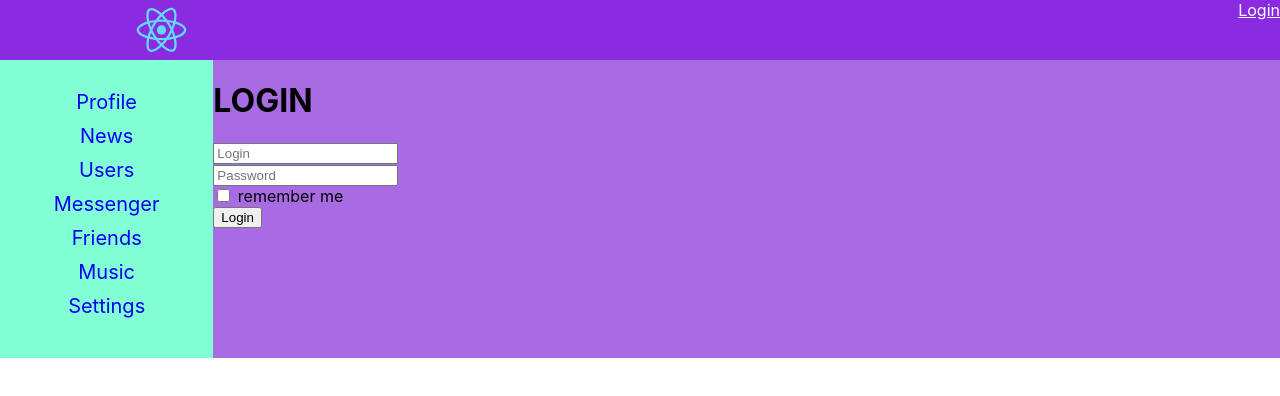
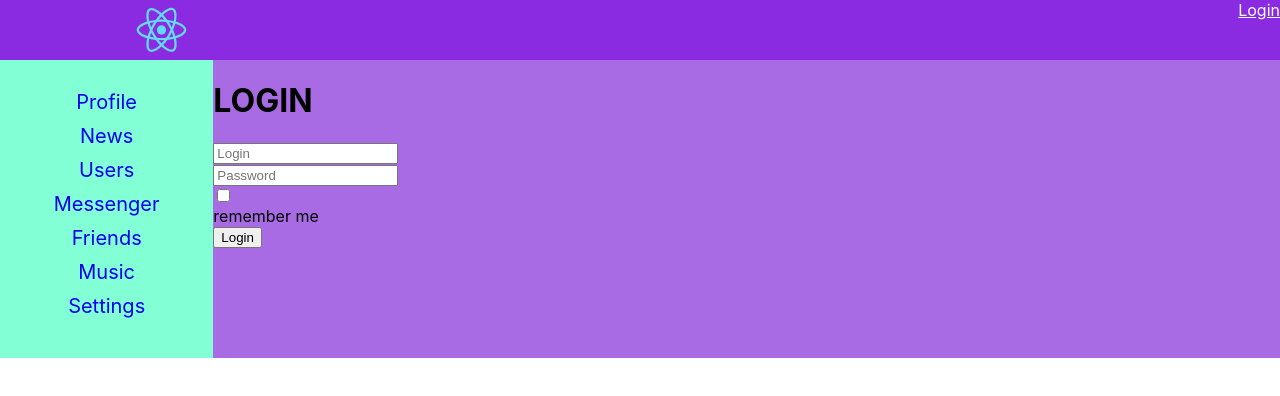
Before and after one commit to illusprite/MySocialNet, a React (Create React App) app: page /Login in a window 1280 px wide. Shown: the top 396 px of the page. Built offline with nearby package versions, Linux system fonts and the light colour scheme; no server answers.

Commit message:
l77 Validation

```diff
--- a/src/components/Login/Login.jsx
+++ b/src/components/Login/Login.jsx
@@ -1,15 +1,17 @@
 import { Field, reduxForm } from "redux-form";
+import { Input } from "../common/FormsControls/FormsControls";
+import { maxLengthCreator, required } from "../../utils/validators/validators";
 
 const LoginForm = (props) => {
    return <form onSubmit={props.handleSubmit}>
          <div>
-            <Field placeholder={"Login"} name="login" component={"input"}/>
+            <Field placeholder={"Login"} name="login" validate={[required, maxLengthCreator(10)]} component={Input}/>
          </div>
          <div>
-            <Field placeholder={"Password"} name="password" component={"input"}/>
+            <Field placeholder={"Password"} name="password" validate={[required, maxLengthCreator(10)]} component={Input}/>
          </div>
          <div>
-            <Field type={"checkbox"} name="rememberMe" component={"input"}/> remember me
+            <Field type={"checkbox"} name="rememberMe" validate={[required, maxLengthCreator(10)]} component={Input}/> remember me
          </div>
          <div>
             <button>Login</button>
--- a/src/components/Messenger/Messenger.jsx
+++ b/src/components/Messenger/Messenger.jsx
@@ -4,6 +4,8 @@ import DialogItem from "./DialogItem/DialogItem";
 import Message from "./Message/Message";
 import { Navigate } from "react-router-dom"
 import { Field, reduxForm } from "redux-form";
+import { Textarea } from "../common/FormsControls/FormsControls";
+import { maxLengthCreator, required } from "../../utils/validators/validators";
 
 const AddMessageForm = (props) => {
    return (
@@ -11,7 +13,7 @@ const AddMessageForm = (props) => {
          <div>
             <Field placeholder='Enter your message'
                cols="50" rows="4"
-               component={"textarea"} name={"newMessageBody"} >
+               component={Textarea} name={"newMessageBody"} validate={[required, maxLengthCreator(10)]} >
             </Field>
          </div>
          <div>
--- a/src/components/Profile/MyPosts/MyPosts.jsx
+++ b/src/components/Profile/MyPosts/MyPosts.jsx
@@ -2,11 +2,15 @@ import React from 'react';
 import s from './MyPosts.module.css';
 import MyPost from './Post/MyPost';
 import { Field, reduxForm } from 'redux-form';
+import { maxLengthCreator, required } from '../../../utils/validators/validators';
+import { Textarea } from '../../common/FormsControls/FormsControls';
 
 let AddNewPostForm = (props) => {
    return <form onSubmit={props.handleSubmit}>
       <div>
-         <Field cols="50" rows="4" name="newPostText" component="textarea" />
+         <Field cols="50" rows="4" name="newPostText"
+         placeholder="Enter your post" component={Textarea}
+         validate={[required, maxLengthCreator(10)]} />
       </div>
       <div>
          <button>Add post</button>
--- /dev/null
+++ b/src/components/common/FormsControls/FormsControls.js
@@ -0,0 +1,23 @@
+import s from "./FormsControls.module.css";
+const FormControl = ({ input, meta, child, ...props }) => {
+   const hasError = meta.touched && meta.error;
+   return (
+      <div className={s.formControl + " " + (hasError ? s.error : "")}>
+         <div>
+            {props.children}
+         </div>
+         <div>
+            {hasError && <span>{meta.error}</span>}
+         </div>
+      </div>
+   )
+}
+
+export const Textarea = (props) => {
+   const {input, meta, child, ...restProps} = props;
+   return <FormControl {...props} > <textarea {...input} {...restProps}/> </FormControl>
+}
+export const Input = (props) => {
+   const {input, meta, child, ...restProps} = props;
+   return <FormControl {...props} > <input {...input} {...restProps}/> </FormControl>
+}
--- /dev/null
+++ b/src/components/common/FormsControls/FormsControls.module.css
@@ -0,0 +1,4 @@
+.formControl.error input,
+.formControl.error textarea{
+   border: solid red 2px;
+}
--- /dev/null
+++ b/src/utils/validators/validators.js
@@ -0,0 +1,8 @@
+export const required = value => {
+   if(value) return undefined;
+   return 'Field is required';
+}
+export const maxLengthCreator = (maxLength) => (value) => {
+   if(value.length > maxLength) return "Max length is " + maxLength  + " symbols";
+   return undefined;
+}
```
